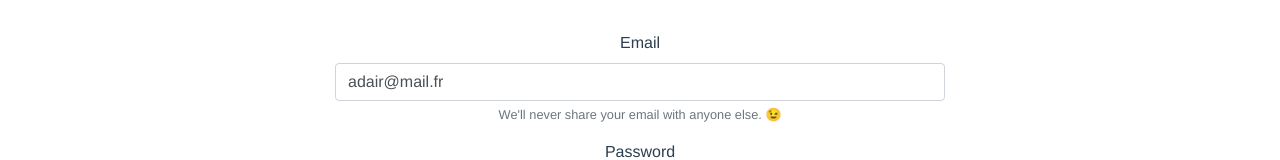
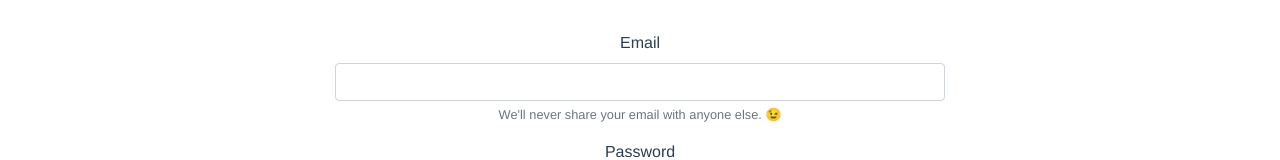
Before and after one commit to adairvega/coop, a Vue app: page /Singup in a window 1280 px wide. Shown: the part 145-305 px from the top of the page. Built offline with nearby package versions, Linux system fonts and the light colour scheme; no server answers.

Commit message:
Identifiants

```diff
--- a/src/components/Index.vue
+++ b/src/components/Index.vue
@@ -31,9 +31,11 @@ export default {
   name: 'Index',
   data() {
     return {
-      //Delete after
-      email : 'adair@mail.fr',
-      password : '1234',
+      //Test Identifiants
+      //adair@mail.fr
+      //1234
+      email : '',
+      password : '',
       token: ''
     }
   },
```
